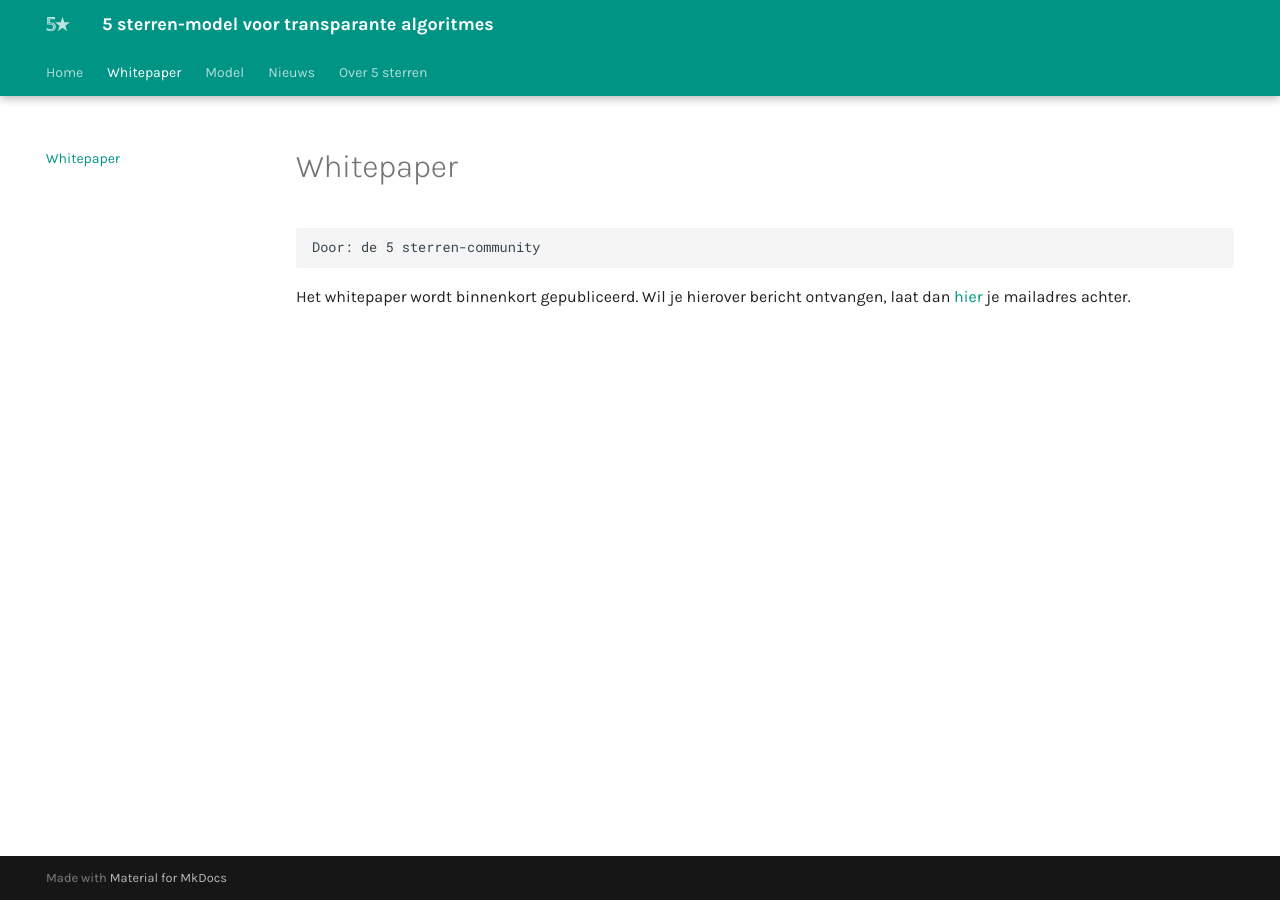
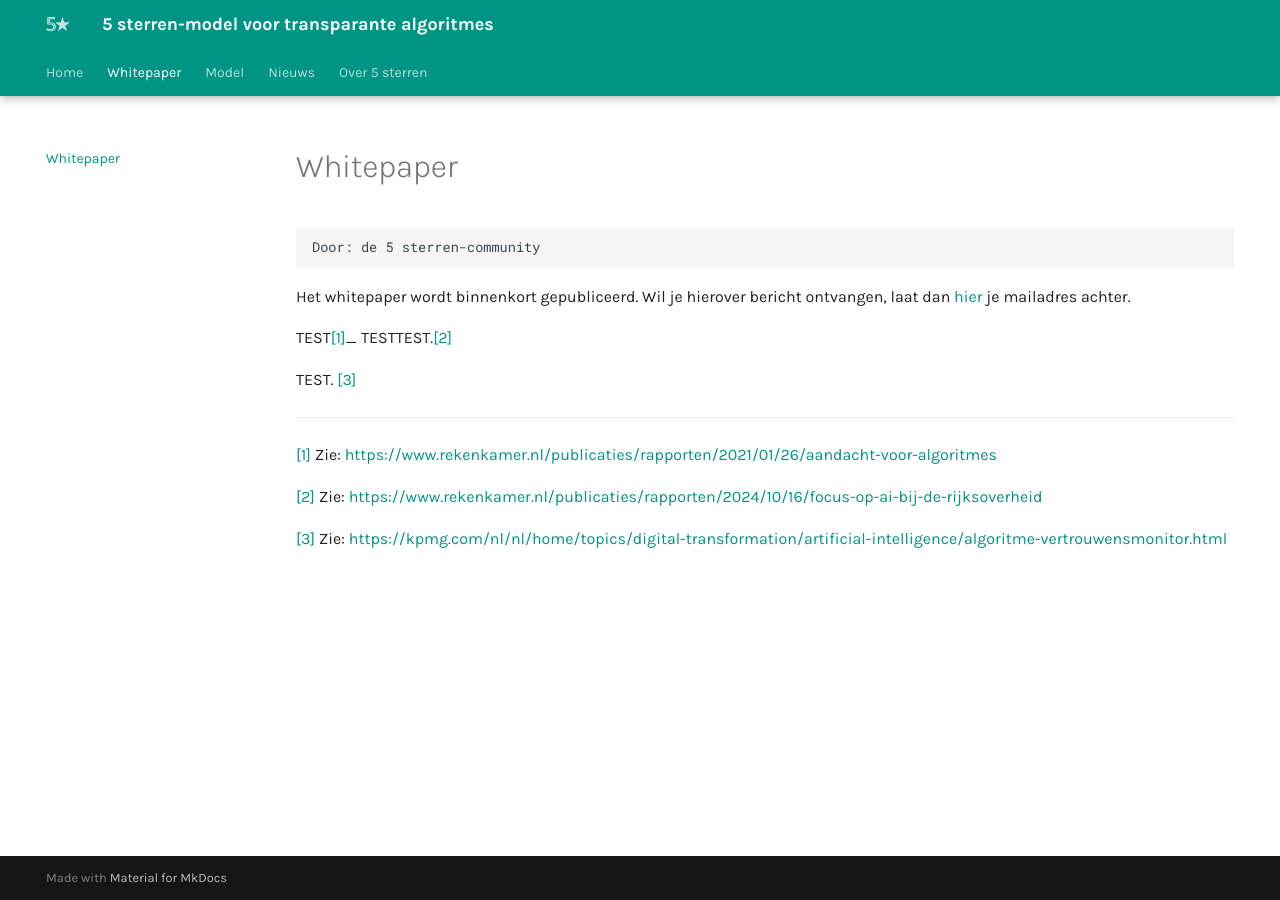
Before and after one commit to thegreenland/5-sterren-toolkit, an MkDocs documentation site: the page built from docs/whitepaper.md, in a window 1280 px wide. Built offline with MkDocs 1.6.1 and Material for MkDocs 9.7.7, drawn with Linux system fonts in a browser that asks for light colours.

Commit message:
Update whitepaper.md

````diff
--- a/docs/whitepaper.md
+++ b/docs/whitepaper.md
@@ -6,3 +6,18 @@ Door: de 5 sterren-community
 ```
 
 Het whitepaper wordt binnenkort gepubliceerd. Wil je hierover bericht ontvangen, laat dan [hier](https://cloud.tgl.eu/apps/forms/s/eCN9zCWMPwzzWN9Fae4Csb4S) je mailadres achter.
+
+TEST[[1]](#_ftn1)_ TESTTEST.[[2]](#_ftn2)
+
+TEST. [[3]](#_ftn3)
+
+
+
+
+---
+
+[[1]](#_ftnref1) Zie: [https://www.rekenkamer.nl/publicaties/rapporten/2021/01/26/aandacht-voor-algoritmes](https://www.rekenkamer.nl/publicaties/rapporten/2021/01/26/aandacht-voor-algoritmes)
+
+[[2]](#_ftnref2) Zie: [https://www.rekenkamer.nl/publicaties/rapporten/2024/10/16/focus-op-ai-bij-de-rijksoverheid](https://www.rekenkamer.nl/publicaties/rapporten/2024/10/16/focus-op-ai-bij-de-rijksoverheid)
+
+[[3]](#_ftnref3) Zie: [https://kpmg.com/nl/nl/home/topics/digital-transformation/artificial-intelligence/algoritme-vertrouwensmonitor.html](https://kpmg.com/nl/nl/home/topics/digital-transformation/artificial-intelligence/algoritme-vertrouwensmonitor.html "https://kpmg.com/nl/nl/home/topics/digital-transformation/artificial-intelligence/algoritme-vertrouwensmonitor.html")
````
